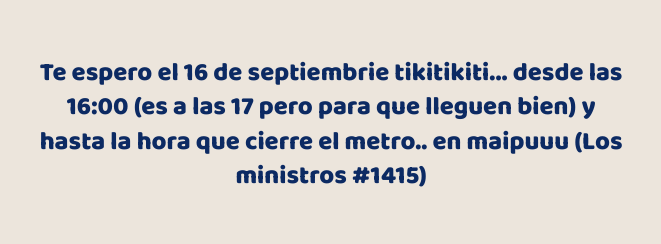
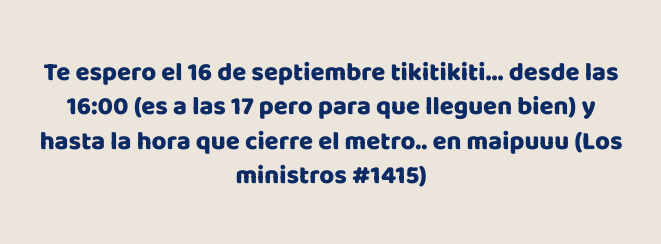
Before and after one commit to FTass/invitation-card, a plain HTML site: page index.html in a window 1280 px wide. Shown: the part 303-547 px from the top of the page, 531-1192 px from the left. Drawn offline with nearby package versions, Linux system fonts and the light colour scheme.

Commit message:
fixed ortografia

```diff
--- a/index.html
+++ b/index.html
@@ -34,7 +34,7 @@
 
 
                         <p id="invitation-text" class="g-5">
-                            Te espero el 16 de septiembrie tikitikiti...
+                            Te espero el 16 de septiembre tikitikiti...
                             desde las 16:00 (es a las 17 pero para que lleguen bien)
                             y hasta la hora que cierre el metro.. en maipuuu (Los ministros #1415)
 
```
